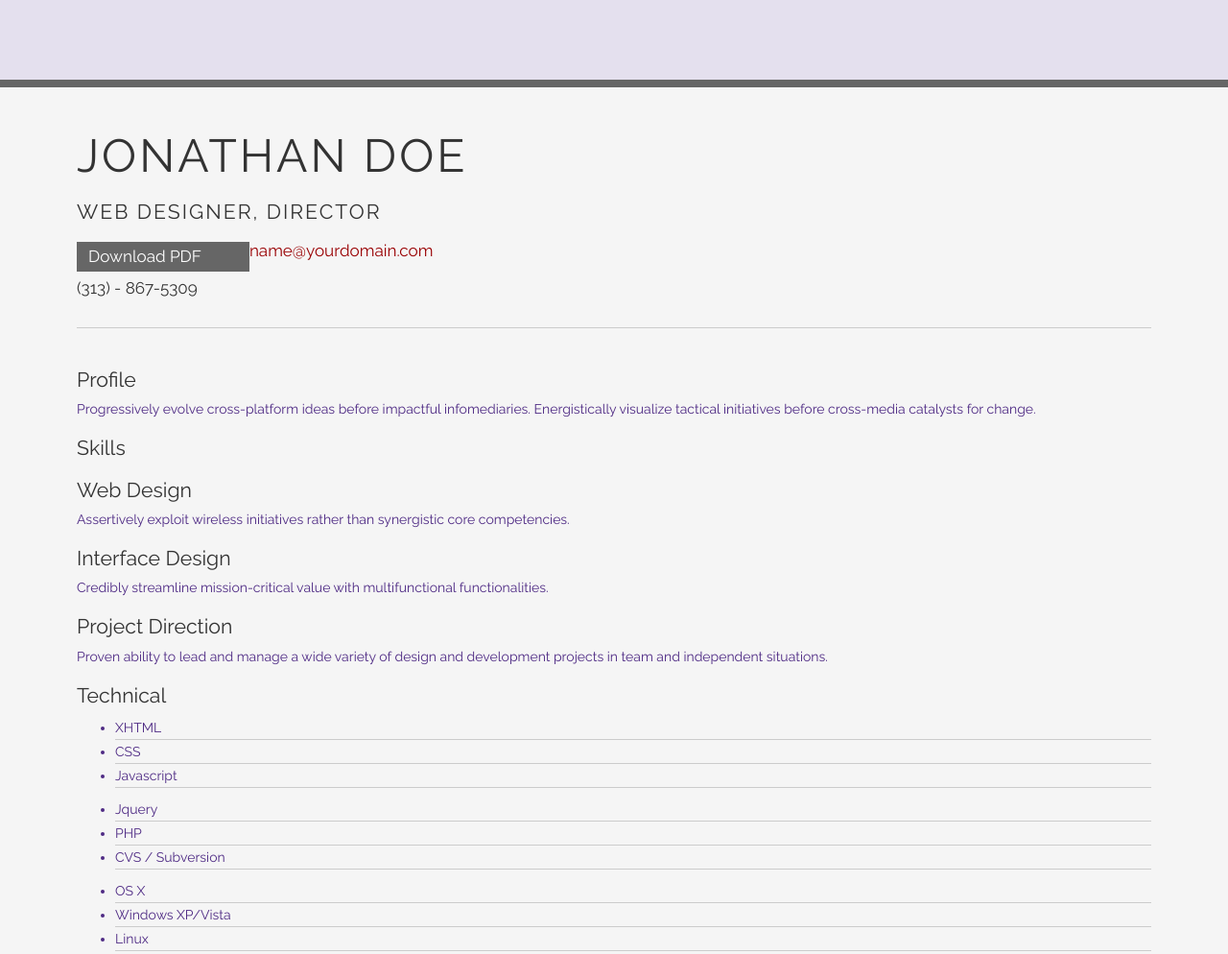
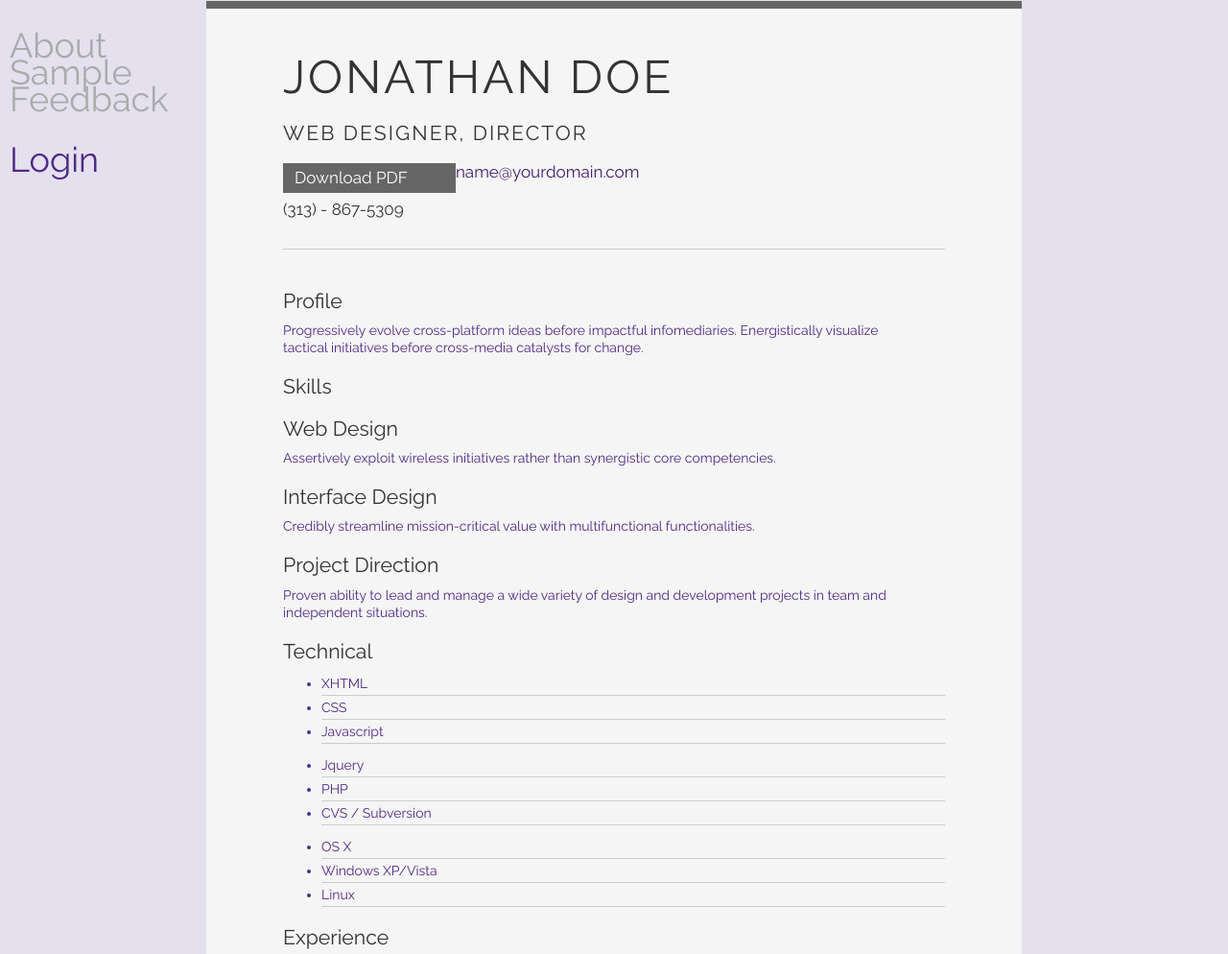
Before and after one commit to pscenter/cleanish-resume-deploy, a plain HTML site: page index.html in a window 1280 px wide. Shown: the part 149-1143 px from the top of the page at 96% size. Drawn offline with nearby package versions, Linux system fonts and the light colour scheme.

Commit message:
Update index.html

```diff
--- a/index.html
+++ b/index.html
@@ -15,26 +15,26 @@
 </head>
 
 <body>
-    <div>
-        <div className="divHeight">
+     <div>
+        <div class="divHeight">
 
-            <div className="mr_container ">
+            <div class="mr_container ">
                 <div>
-                    <input type="text " className="mr_input dummy_input " />
+                    <input type="text " class="mr_input dummy_input " />
                 </div>
-                <div className="resume_container ">
-                    <div className="site_links_wrap ">
-                        <span className="my_res_link">
-                    <button className=" brand_btn br_btn ">Clean Resume</button>
+                <div class="resume_container ">
+                    <div class="site_links_wrap ">
+                        <span class="my_res_link">
+                    <button class=" brand_btn br_btn ">Clean Resume</button>
                 </span>
-                        <div className="site_links ">
-                            <a target="_blank " href="https://docs.google.com/document/d/1AT8qlITItP4dHbxeGhB8px-FT-wTBQAp5-E0QUJqtLw " className="linksy ">About</a><br/>
-                            <a target="_blank " href="https://www.resyum.com/sample " className="linksy ">Sample</a><br/>
-                            <a target="_blank " href="googleform.html " className="linksy ">Feedback</a>
+                        <div class="site_links ">
+                            <a target="_blank " href="https://docs.google.com/document/d/1AT8qlITItP4dHbxeGhB8px-FT-wTBQAp5-E0QUJqtLw " class="linksy ">About</a><br/>
+                            <a target="_blank " href="https://www.resyum.com/sample " class="linksy ">Sample</a><br/>
+                            <a target="_blank " href="googleform.html " class="linksy ">Feedback</a>
                         </div>
-                        <span className="linksy">Login</span>
+                        <span class="linksy">Login</span>
                     </div>
-                    <div className="resume_outer_wrap ">
+                    <div class="resume_outer_wrap ">
                         <div>
                             <div>
 
@@ -43,14 +43,14 @@
                                 <div id="inner" contentEditable="true">
 
                                     <div id="hd">
-                                        <div className="styles.yui-gc">
-                                            <div className="styles.yui-u" className="styles.first">
+                                        <div class="styles.yui-gc">
+                                            <div class="styles.yui-u" class="styles.first">
                                                 <h1>Jonathan Doe</h1>
                                                 <h2>Web Designer, Director</h2>
                                             </div>
 
-                                            <div className="styles.yui-u">
-                                                <div className="styles.contact-info">
+                                            <div class="styles.yui-u">
+                                                <div class="styles.contact-info">
                                                     <h3><a id="pdf" href="#">Download PDF</a></h3>
                                                     <h3><a href="mailto:name@yourdomain.com">name@yourdomain.com</a></h3>
                                                     <h3>(313) - 867-5309</h3>
@@ -61,76 +61,76 @@
 
                                     <div id="bd">
                                         <div id="yui-main">
-                                            <div className="styles.yui-b">
+                                            <div class="styles.yui-b">
 
-                                                <div className="styles.yui-gf">
-                                                    <div className="styles.yui-u" className="styles.first">
+                                                <div class="styles.yui-gf">
+                                                    <div class="styles.yui-u" class="styles.first">
                                                         <h2>Profile</h2>
                                                     </div>
-                                                    <div className="styles.yui-u">
-                                                        <p className="styles.enlarge">
+                                                    <div class="styles.yui-u">
+                                                        <p class="styles.enlarge">
                                                             Progressively evolve cross-platform ideas before impactful infomediaries. Energistically visualize tactical initiatives before cross-media catalysts for change.
                                                         </p>
                                                     </div>
                                                 </div>
 
-                                                <div className="styles.yui-gf">
-                                                    <div className="styles.yui-u" className="styles.first">
+                                                <div class="styles.yui-gf">
+                                                    <div class="styles.yui-u" class="styles.first">
                                                         <h2>Skills</h2>
                                                     </div>
-                                                    <div className="styles.yui-u">
+                                                    <div class="styles.yui-u">
 
-                                                        <div className="styles.talent">
+                                                        <div class="styles.talent">
                                                             <h2>Web Design</h2>
                                                             <p>Assertively exploit wireless initiatives rather than synergistic core competencies. </p>
                                                         </div>
 
-                                                        <div className="styles.talent">
+                                                        <div class="styles.talent">
                                                             <h2>Interface Design</h2>
                                                             <p>Credibly streamline mission-critical value with multifunctional functionalities. </p>
                                                         </div>
 
-                                                        <div className="styles.talent">
+                                                        <div class="styles.talent">
                                                             <h2>Project Direction</h2>
                                                             <p>Proven ability to lead and manage a wide variety of design and development projects in team and independent situations.</p>
                                                         </div>
                                                     </div>
                                                 </div>
 
-                                                <div className="styles.yui-gf">
-                                                    <div className="styles.yui-u" className="styles.first">
+                                                <div class="styles.yui-gf">
+                                                    <div class="styles.yui-u" class="styles.first">
                                                         <h2>Technical</h2>
                                                     </div>
-                                                    <div className="styles.yui-u">
-                                                        <ul className="styles.talent">
+                                                    <div class="styles.yui-u">
+                                                        <ul class="styles.talent">
                                                             <li>XHTML</li>
                                                             <li>CSS</li>
-                                                            <li className="styles.last">Javascript</li>
+                                                            <li class="styles.last">Javascript</li>
                                                         </ul>
 
-                                                        <ul className="styles.talent">
+                                                        <ul class="styles.talent">
                                                             <li>Jquery</li>
                                                             <li>PHP</li>
-                                                            <li className="styles.last">CVS / Subversion</li>
+                                                            <li class="styles.last">CVS / Subversion</li>
                                                         </ul>
 
-                                                        <ul className="styles.talent">
+                                                        <ul class="styles.talent">
                                                             <li>OS X</li>
                                                             <li>Windows XP/Vista</li>
-                                                            <li className="styles.last">Linux</li>
+                                                            <li class="styles.last">Linux</li>
                                                         </ul>
                                                     </div>
                                                 </div>
 
-                                                <div className="styles.yui-gf">
+                                                <div class="styles.yui-gf">
 
-                                                    <div className="styles.yui-u" className="styles.first">
+                                                    <div class="styles.yui-u" class="styles.first">
                                                         <h2>Experience</h2>
                                                     </div>
 
-                                                    <div className="styles.yui-u">
+                                                    <div class="styles.yui-u">
 
-                                                        <div className="styles.job">
+                                                        <div class="styles.job">
                                                             <h2>Facebook</h2>
                                                             <h3>Senior Interface Designer</h3>
                                                             <h4>2005-2007</h4>
@@ -138,7 +138,7 @@
                                                                 and top-line convergence. </p>
                                                         </div>
 
-                                                        <div className="styles.job" className="styles.last">
+                                                        <div class="styles.job" class="styles.last">
                                                             <h2>Apple Inc.</h2>
                                                             <h3>Junior Interface Designer</h3>
                                                             <h4>2005-2007</h4>
@@ -151,11 +151,11 @@
                                                 </div>
 
 
-                                                <div className="styles.yui-gf" className="styles.last">
-                                                    <div className="styles.yui-u" className="styles.first">
+                                                <div class="styles.yui-gf" class="styles.last">
+                                                    <div class="styles.yui-u" class="styles.first">
                                                         <h2>Education</h2>
                                                     </div>
-                                                    <div className="styles.yui-u">
+                                                    <div class="styles.yui-u">
                                                         <h2>Indiana University - Bloomington, Indiana</h2>
                                                         <h3>Dual Major, Economics and English &mdash; <strong>4.0 GPA</strong> </h3>
                                                     </div>
@@ -177,7 +177,7 @@
                             </div>
                         </div>
                         <div></div>
-                        <div className="row mr_row "></div>
+                        <div class="row mr_row "></div>
                     </div>
                 </div>
             </div>
```
